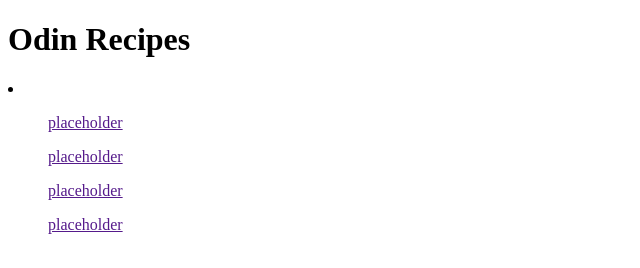
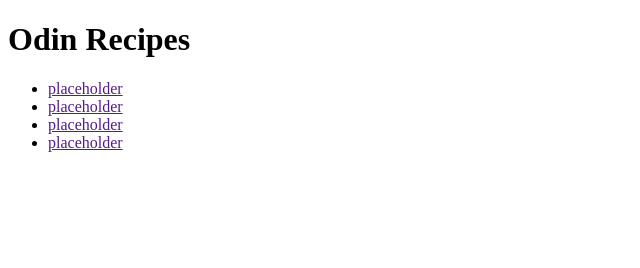
Before and after one commit to Miran-Mirantee/odin-recipes, a plain HTML site: page index.html in a window 1280 px wide. Shown: the whole page, without its empty margins (0-640 px from the left). Drawn offline with Linux system fonts and the light colour scheme.

Commit message:
Fixed list

```diff
--- a/index.html
+++ b/index.html
@@ -8,11 +8,11 @@
 </head>
 <body>
     <h1>Odin Recipes</h1>
-    <li>
-        <ul><a href="">placeholder</a></ul>
-        <ul><a href="">placeholder</a></ul>
-        <ul><a href="">placeholder</a></ul>
-        <ul><a href="">placeholder</a></ul>
-    </li>
+    <ul>
+        <li><a href="">placeholder</a></li>
+        <li><a href="">placeholder</a></li>
+        <li><a href="">placeholder</a></li>
+        <li><a href="">placeholder</a></li>
+    </ul>
 </body>
 </html>
```
